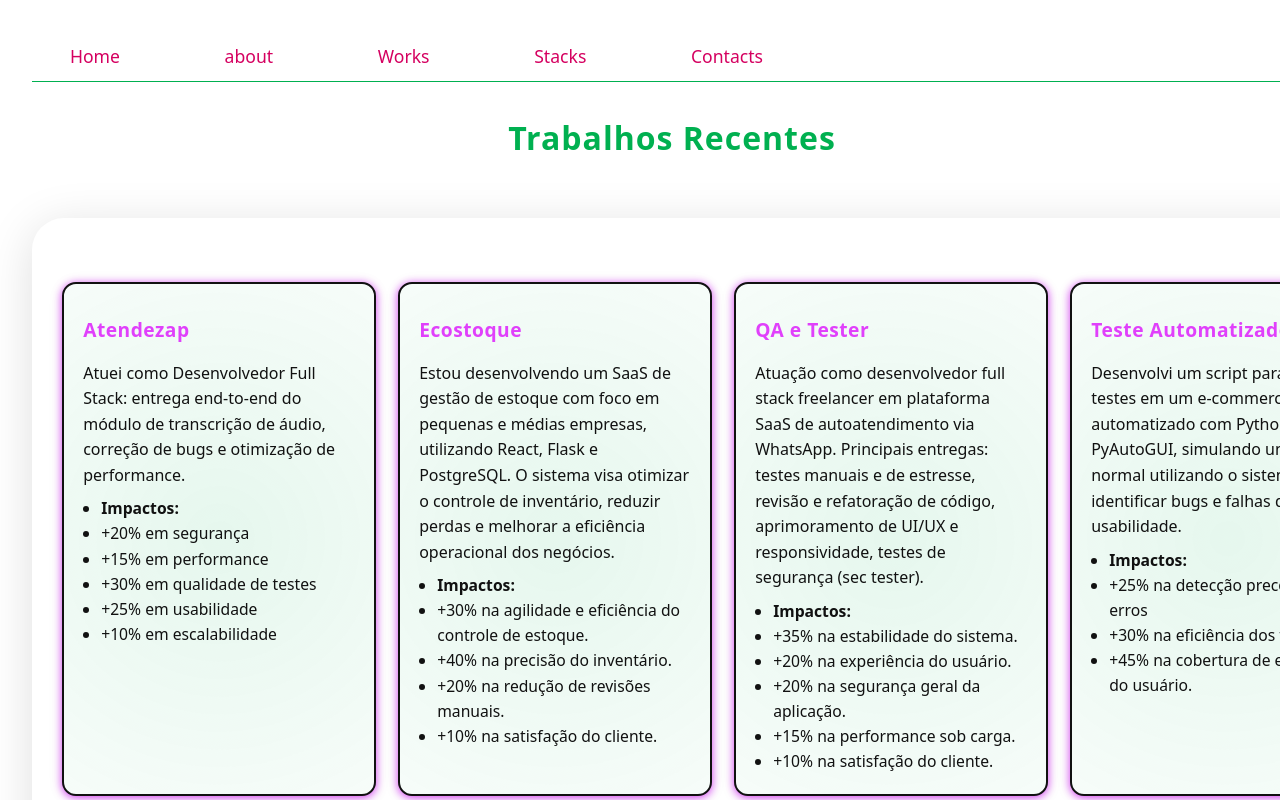
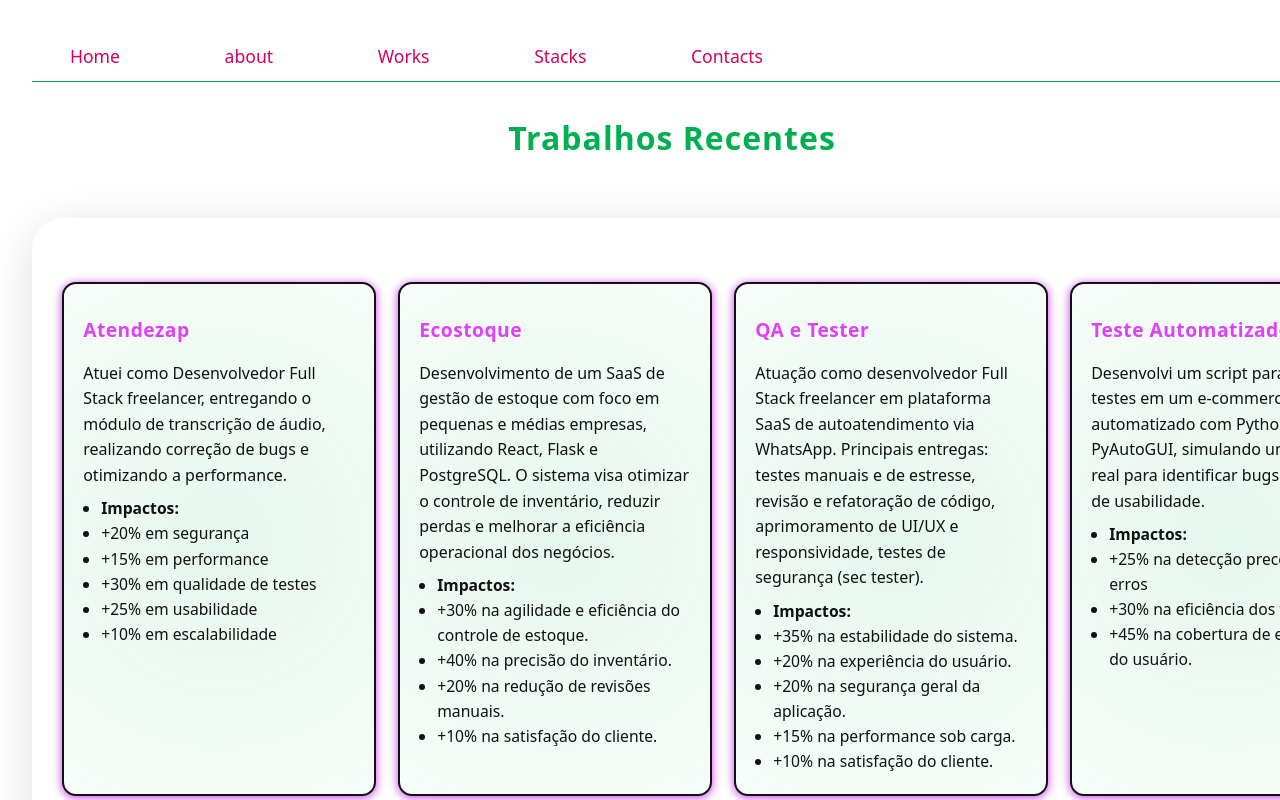
Before and after one commit to alissonkl20/porti, a React (Vite) app in the folder app/: page /project in a window 1280 px wide. Shown: the top 800 px of the page. Built offline with nearby package versions, Linux system fonts and the light colour scheme.

Commit message:
atualiza descrições dos projetos para maior clareza e correção de termos

```diff
--- a/app/src/components/Project.jsx
+++ b/app/src/components/Project.jsx
@@ -5,7 +5,7 @@
   {
     title: 'Atendezap',
     desc: [
-      'Atuei como Desenvolvedor Full Stack: entrega end-to-end do módulo de transcrição de áudio, correção de bugs e otimização de performance.',
+      'Atuei como Desenvolvedor Full Stack freelancer, entregando o módulo de transcrição de áudio, realizando correção de bugs e otimizando a performance.',
       'Impactos:',
       '+20% em segurança',
       '+15% em performance',
@@ -17,7 +17,7 @@
   {
     title: 'Ecostoque',
     desc: [
-      'Estou desenvolvendo um SaaS de gestão de estoque com foco em pequenas e médias empresas, utilizando React, Flask e PostgreSQL. O sistema visa otimizar o controle de inventário, reduzir perdas e melhorar a eficiência operacional dos negócios.',
+      'Desenvolvimento de um SaaS de gestão de estoque com foco em pequenas e médias empresas, utilizando React, Flask e PostgreSQL. O sistema visa otimizar o controle de inventário, reduzir perdas e melhorar a eficiência operacional dos negócios.',
       'Impactos:',
       '+30% na agilidade e eficiência do controle de estoque.',
       '+40% na precisão do inventário.',
@@ -28,7 +28,7 @@
   {
     title: 'QA e Tester',
     desc: [
-      'Atuação como desenvolvedor full stack freelancer em plataforma SaaS de autoatendimento via WhatsApp. Principais entregas: testes manuais e de estresse, revisão e refatoração de código, aprimoramento de UI/UX e responsividade, testes de segurança (sec tester).',
+      'Atuação como desenvolvedor Full Stack freelancer em plataforma SaaS de autoatendimento via WhatsApp. Principais entregas: testes manuais e de estresse, revisão e refatoração de código, aprimoramento de UI/UX e responsividade, testes de segurança (sec tester).',
       'Impactos:',
       '+35% na estabilidade do sistema.',
       '+20% na experiência do usuário.',
@@ -40,7 +40,7 @@
   {
     title: 'Teste Automatizado',
     desc: [
-      'Desenvolvi um script para executar testes em um e-commerce de teste automatizado com Python usando PyAutoGUI, simulando um usuário normal utilizando o sistema para identificar bugs e falhas de usabilidade.',
+      'Desenvolvi um script para executar testes em um e-commerce automatizado com Python e PyAutoGUI, simulando um usuário real para identificar bugs e falhas de usabilidade.',
       'Impactos:',
       '+25% na detecção precoce de erros',
       '+30% na eficiência dos testes.',
```
